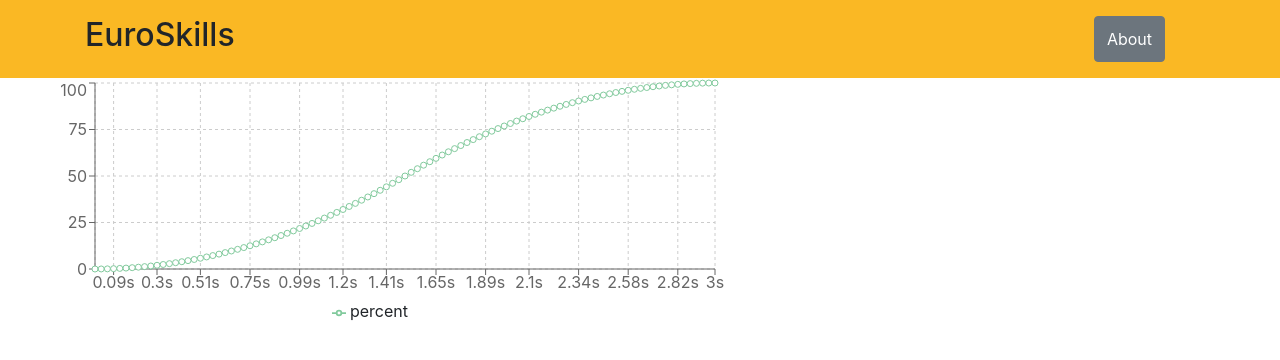
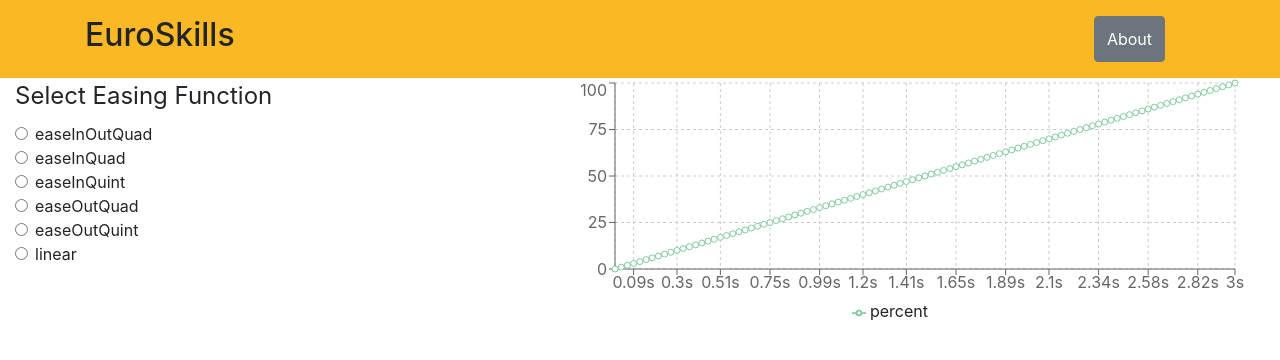
Before and after one commit to ferealqq/EuroSkills2019, a React (Create React App) app: page / in a window 1280 px wide. Shown: the top 360 px of the page. Built offline with nearby package versions, Linux system fonts and the light colour scheme.

Commit message:
radio buttons started

```diff
--- a/src/App.js
+++ b/src/App.js
@@ -1,14 +1,14 @@
 import React, { Component,useState,useEffect } from 'react';
 import { Row,Button,Col,Container } from 'reactstrap';
 import { MdInfo } from 'react-icons/md';
-import Chart from './Chart';
+import AppContent from './AppContent';
 
 export default class App extends Component {
     render() {
         return(
             <div>
                 <Header />
-                <Chart />
+                <AppContent />
             </div>
         );
     }
--- /dev/null
+++ b/src/AppContent.js
@@ -0,0 +1,74 @@
+import React, { Component } from 'react';
+import { Container,Col,Form,FormGroup,Input,Label,Row } from 'reactstrap';
+import myData from './easing-functions-subset-1.json';
+import Chart from './Chart';
+
+export default class AppContent extends Component {
+	state = {
+		equation:myData.easingFunctions.linear.equation,
+	}
+	selectEquation(easingFunction){
+		this.setState({
+			equation: myData.easingFunctions[easingFunction].equation,
+		})
+	}
+	render() {
+		console.log(myData)
+		const { equation } = this.state;
+		return (
+			<Container fluid>
+				<Row>
+					<Col>
+						<Form>
+							<FormGroup tag="fieldset">
+								<legend>
+									Select Easing Function
+								</legend>
+								<FormGroup check>
+									<Label check>
+										<Input type="radio" onChange={()=>this.selectEquation("easeInOutQuad")} name="radio1"/>{' '}
+										easeInOutQuad
+									</Label>
+								</FormGroup>
+								<FormGroup check>
+									<Label check>
+										<Input type="radio" onChange={()=>this.selectEquation("easeInQuad")} name="radio1" />{' '}
+										easeInQuad
+									</Label>
+								</FormGroup>
+								<FormGroup check>
+									<Label check>
+										<Input type="radio" onChange={()=>this.selectEquation("easeInQuint")} name="radio1" />{' '}
+										easeInQuint
+									</Label>
+								</FormGroup>
+								<FormGroup check>
+									<Label check>
+										<Input type="radio" onChange={()=>this.selectEquation("easeOutQuad")} name="radio1" />{' '}
+										easeOutQuad
+									</Label>
+								</FormGroup>
+								<FormGroup check>
+									<Label check>
+										<Input type="radio" onChange={()=>this.selectEquation("easeOutQuint")} name="radio1" />{' '}
+										easeOutQuint
+									</Label>
+								</FormGroup>
+								<FormGroup check>
+									<Label check>
+										<Input type="radio" onChange={()=>this.selectEquation("linear")} name="radio1" />{' '}
+										linear
+									</Label>
+								</FormGroup>
+							</FormGroup>
+						</Form>
+					</Col>
+
+					<Col>
+						<Chart equation={equation} />
+					</Col>
+				</Row>
+			</Container>
+		);
+	}
+}
--- a/src/Chart.js
+++ b/src/Chart.js
@@ -9,28 +9,41 @@ import myData from './easing-functions-subset-1.json';
 * example return: 4
 **/
 const calculateEquation = (str) => (t) => eval(str);
+
 const toPercentage = (val) => (val*100).toFixed(2);
-const str = myData.easingFunctions.easeInOutQuad.equation;
 
+export default class Chart extends Component {
+	constructor(props){
+		super(props);
+
+		this.state = {
+			dataList: this.createDataList(this.props.equation),
+		}
+	}
+	componentDidUpdate(prevProps){
+		if(this.props.equation !== prevProps.equation){
+			this.setState({
+				dataList: this.createDataList(this.props.equation),
+			})
+		}
+	}
+	createDataList(equation){
 		let dataList = [];
-
 		for (var i = 0; i <= 100; i++) {
 			let sec = (i*9)/300;
-	console.log(i*9);
 			let pr = i/100;
 			let dataPoint = {
 				"name": sec+"s",
 				"second": sec,
-		"percent": toPercentage(calculateEquation(str)(pr)),
+				"percent": toPercentage(calculateEquation(equation)(pr)),
 			};
 			dataList.push(dataPoint);
 		}
-
-
-export default class Chart extends Component {
+		return dataList;
+	}
 	render() {
+		const { dataList } = this.state;
 		return (
-			<Container fluid>
 			<LineChart width={730} height={250} data={dataList}
 				margin={{ top: 5, right: 30, left: 20, bottom: 5 }}>
 				<CartesianGrid strokeDasharray="3 3" />
@@ -40,7 +53,6 @@ export default class Chart extends Component {
 				<Legend />
 				<Line type="monotone" dataKey="percent" stroke="#82ca9d" />
 			</LineChart>
-			</Container>
 		);
 	}
 }
```
Lines whose indentation alone changed are shown as unchanged.
